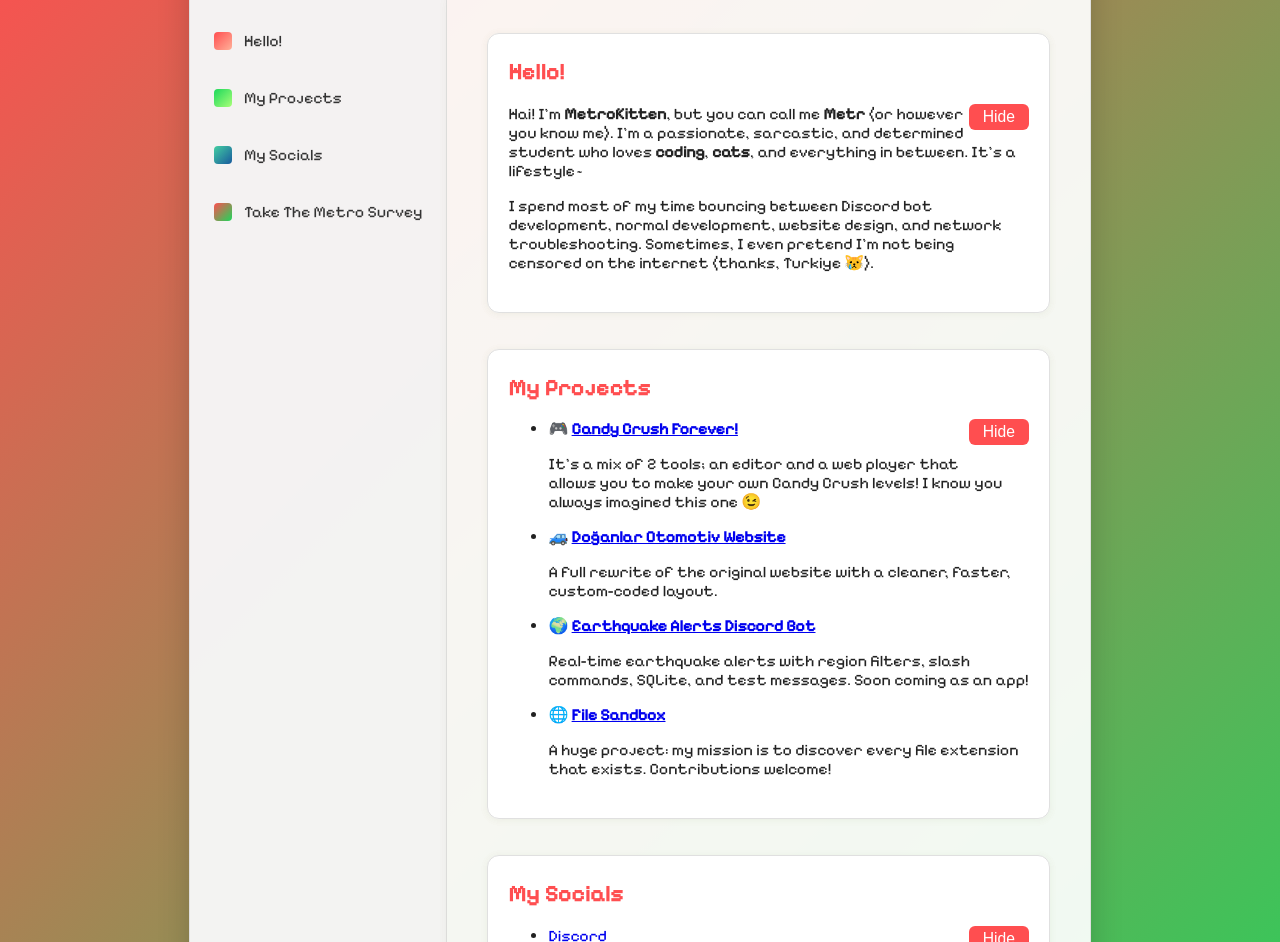
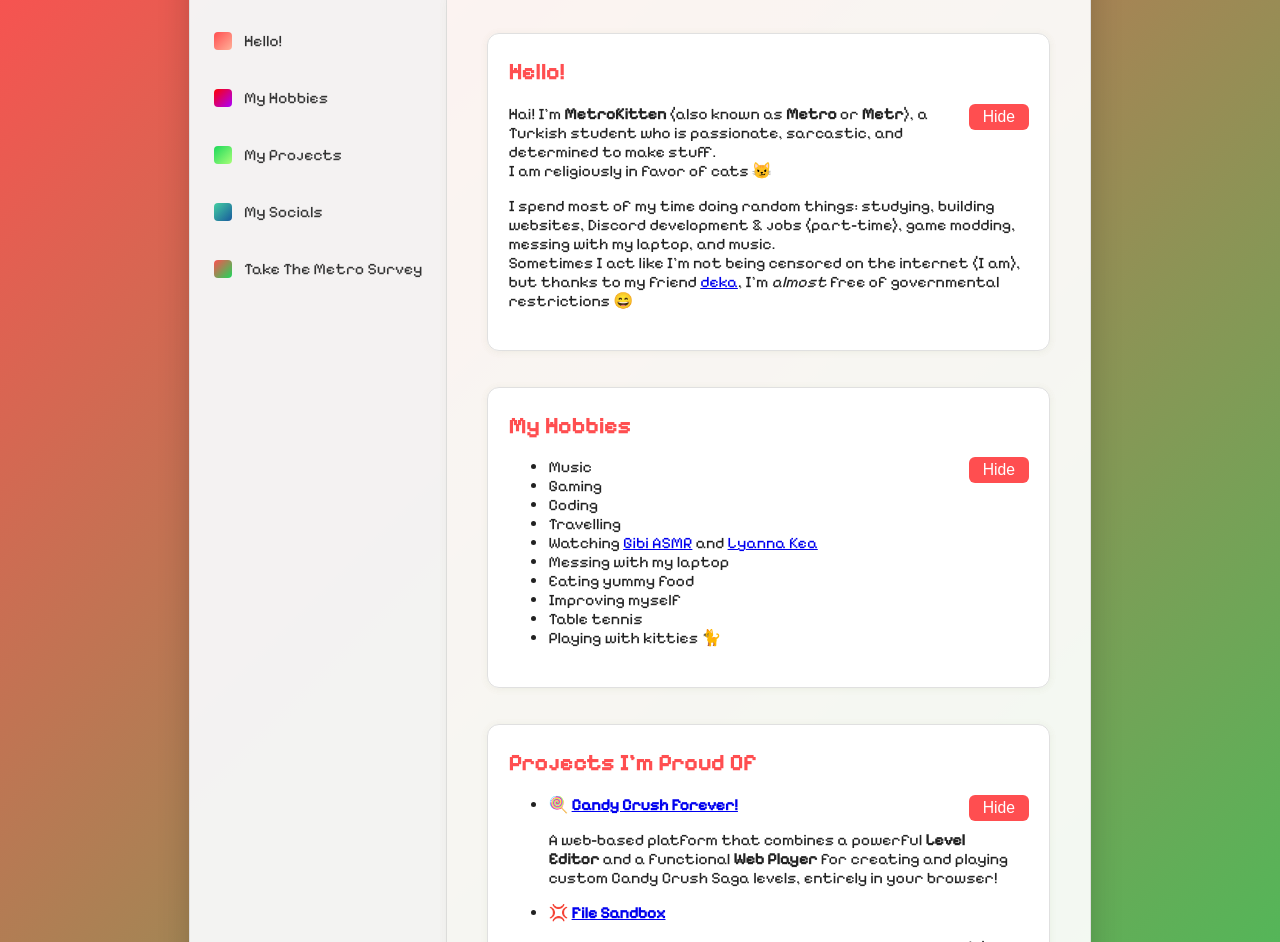
Before and after one commit to metrokitten/Metro-Nekoweb, a plain HTML site: page index.html in a window 1280 px wide. Shown: the part 123-1065 px from the top of the page. Drawn offline with Linux system fonts and the light colour scheme.

Commit message:
a few changes

```diff
--- a/index.css
+++ b/index.css
@@ -115,6 +115,7 @@ body {
 }
 
 .icon.hello { background: linear-gradient(135deg, #ff4e50, #ffb199); }
+.icon.hobbies { background: linear-gradient(135deg, #ff0000, #aa00ff); }
 .icon.my-projects { background: linear-gradient(135deg, #1cd85b, #a8ff78); }
 .icon.my-socials { background: linear-gradient(135deg, #43cea2, #185a9d); }
 .icon.take-the-survey { background: linear-gradient(135deg, #ff4e50, #1cd85b); }
--- a/index.html
+++ b/index.html
@@ -26,6 +26,11 @@
           <span class="label">Hello!</span>
         </a>
 
+        <a class="sidebar-item" data-target="hobbies" href="#hobbies">
+          <span class="icon hobbies"></span>
+          <span class="label">My Hobbies</span>
+        </a>
+
         <a class="sidebar-item" data-target="projects" href="#projects">
           <span class="icon my-projects"></span>
           <span class="label">My Projects</span>
@@ -50,41 +55,55 @@
           <div class="section-inner">
             <h2>Hello!</h2>
             <p>
-              Hai! I'm <strong>MetroKitten</strong>, but you can call me <strong>Metr</strong> (or however you know me).
-              I'm a passionate, sarcastic, and determined student who loves <strong>coding</strong>, <strong>cats</strong>,
-              and everything in between. It's a lifestyle~
+              Hai! I'm <strong>MetroKitten</strong> (also known as <strong>Metro</strong> or <strong>Metr</strong>), a Turkish student who is passionate, sarcastic, and determined to make stuff.<br>
+              I am religiously in favor of cats 😼
             </p>
             <p>
-              I spend most of my time bouncing between Discord bot development, normal development, website design,
-              and network troubleshooting. Sometimes, I even pretend I’m not being censored on the internet
-              (thanks, Turkiye 😿).
+              I spend most of my time doing random things: studying, building websites, Discord development & jobs (part-time), game modding, messing with my laptop, and music.<br>
+              Sometimes I act like I’m not being censored on the internet (I am), but thanks to my friend <a href="https://0x64656b61.pages.dev/" target="_blank">deka</a>, I’m <em>almost</em> free of governmental restrictions 😄
             </p>
+          </div>
+        </section>
+
+        <!-- HOBBIES SECTION -->
+        <section id="hobbies">
+          <div class="section-inner">
+            <h2>My Hobbies</h2>
+            <ul>
+              <li>Music</li>
+              <li>Gaming</li>
+              <li>Coding</li>
+              <li>Travelling</li>
+              <li>Watching <a href="https://gibiofficial.com/" target="_blank">Gibi ASMR</a> and <a href="https://youtube.com/@lyannakea" target="_blank">Lyanna Kea</a></li>
+              <li>Messing with my laptop</li>
+              <li>Eating yummy food</li>
+              <li>Improving myself</li>
+              <li>Table tennis</li>
+              <li>Playing with kitties 🐈</li>
+            </ul>
           </div>
         </section>
 
         <!-- PROJECTS SECTION -->
         <section id="projects">
           <div class="section-inner">
-            <h2>My Projects</h2>
+            <h2>Projects I'm Proud Of</h2>
             <ul>
               <li>
-                <strong>🎮 <a href="https://github.com/metrlith/CandyCrushForever" target="_blank">Candy Crush Forever!</a></strong>
-                <p>It's a mix of 2 tools; an editor and a web player that allows you to make your own Candy Crush levels! I know you always imagined this one 😉</p>
+                <strong>🍭 <a href="https://github.com/metrokitten/CandyCrushForever" target="_blank">Candy Crush Forever!</a></strong>
+                <p>A web-based platform that combines a powerful <b>Level Editor</b> and a functional <b>Web Player</b> for creating and playing custom Candy Crush Saga levels, entirely in your browser!</p>
               </li>
-
               <li>
-                <strong>🚙 <a href="https://github.com/Doganlar-Otomotiv/DoganlarWebsite" target="_blank">Doğanlar Otomotiv Website</a></strong>
-                <p>A full rewrite of the original website with a cleaner, faster, custom-coded layout.</p>
+                <strong>💢 <a href="https://github.com/metrokitten/File-Sandbox" target="_blank">File Sandbox</a></strong>
+                <p>My goal is to discover <i>every file extension in the world</i> &gt;:)</p>
               </li>
-
               <li>
-                <strong>🌍 <a href="https://github.com/metrlith/Earthquake-Alerts" target="_blank">Earthquake Alerts Discord Bot</a></strong>
-                <p>Real-time earthquake alerts with region filters, slash commands, SQLite, and test messages. Soon coming as an app!</p>
+                <strong>🇪🇺 <a href="https://github.com/metrokitten/eTwinning-Knowledge-Base" target="_blank">e-Twinning Knowledge Base</a></strong>
+                <p>A simple knowledge base application for the EU’s eTwinning project. (Development paused until motivation strikes.)</p>
               </li>
-
               <li>
-                <strong>🌐 <a href="https://github.com/metrlith/File-Sandbox" target="_blank">File Sandbox</a></strong>
-                <p>A huge project: my mission is to discover every file extension that exists. Contributions welcome!</p>
+                <strong>🌍🌎🌏 Earthy</strong>
+                <p>A mobile/web app aiming to provide <b>critical earthquake alerts</b>. Currently in development, this section will update when beta opens.</p>
               </li>
             </ul>
           </div>
@@ -93,11 +112,11 @@
         <!-- SOCIALS SECTION -->
         <section id="socials">
           <div class="section-inner">
-            <h2>My Socials</h2>
+            <h2>Contact & Socials</h2>
             <ul>
-              <li><a href="https://discord.com/users/877557616094638112" target="_blank">Discord</a></li>
-              <li><a href="https://github.com/metrlith" target="_blank">GitHub</a></li>
-              <li><a href="https://signal.me/#eu/EfGnKo_oF4gEvXIb0MqgRk87L7uYsDORTjJ3Mdf2XbWpxTTvH_1HlKcIx-MfQoGX" target="_blank">Signal</a></li>
+              <li>Discord: <code>_metr_</code> &mdash; <a href="https://discord.com/users/877557616094638112" target="_blank">Profile</a></li>
+              <li>Signal: <code>metrlith.07</code> &mdash; <a href="https://signal.me/#eu/81zZW_GRnDJ5MYQdUvo-pRVO-FJO_fOPt4L58nm6oqX3tqK1iQNCzqKGaAWyGyqY" target="_blank">Contact</a></li>
+              <li>GitHub: <a href="https://github.com/metrokitten" target="_blank">metrokitten</a></li>
             </ul>
           </div>
         </section>
```
Also changed, not shown: not_found.html (+20 -5 lines), thankyou.html (+20 -5 lines).
